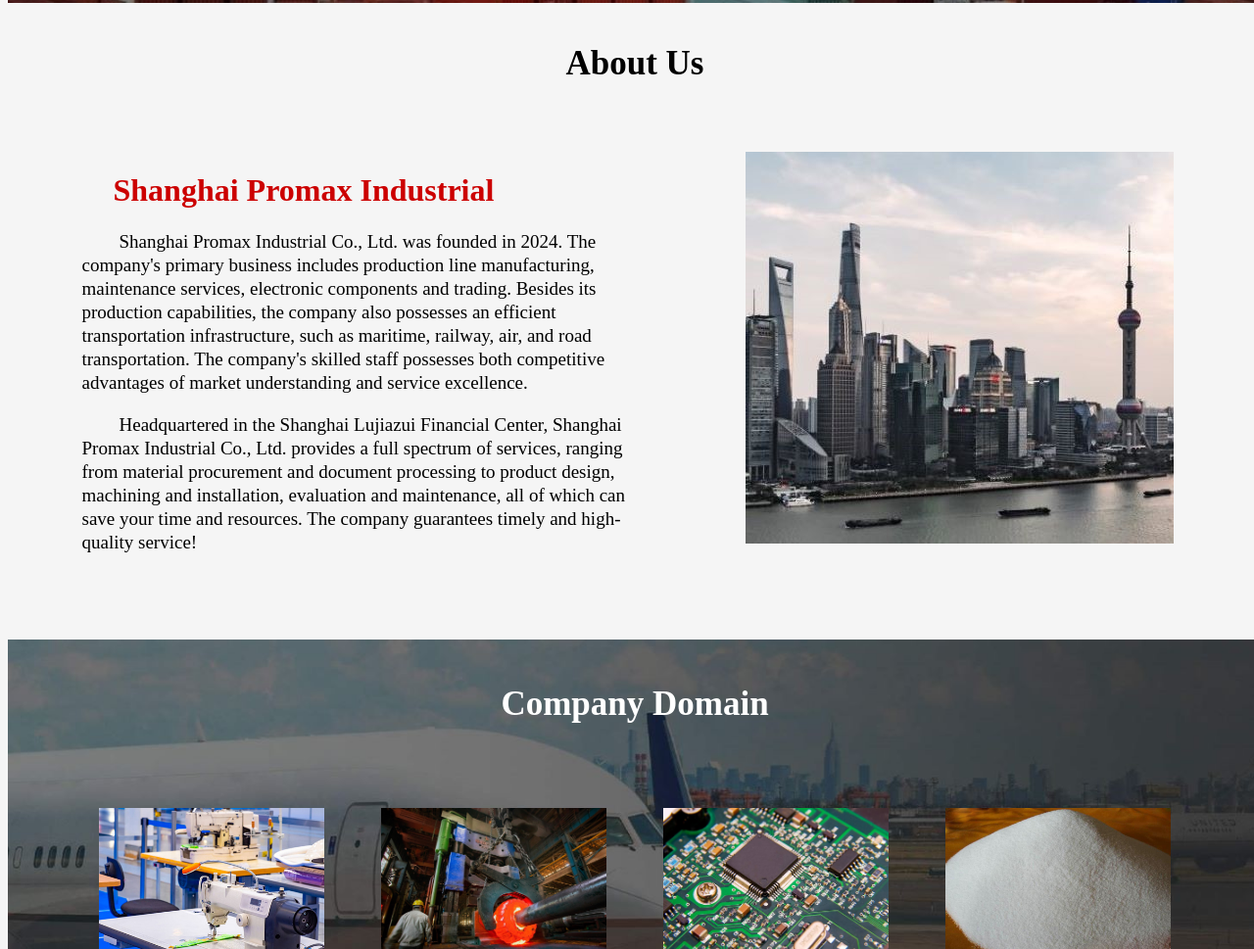
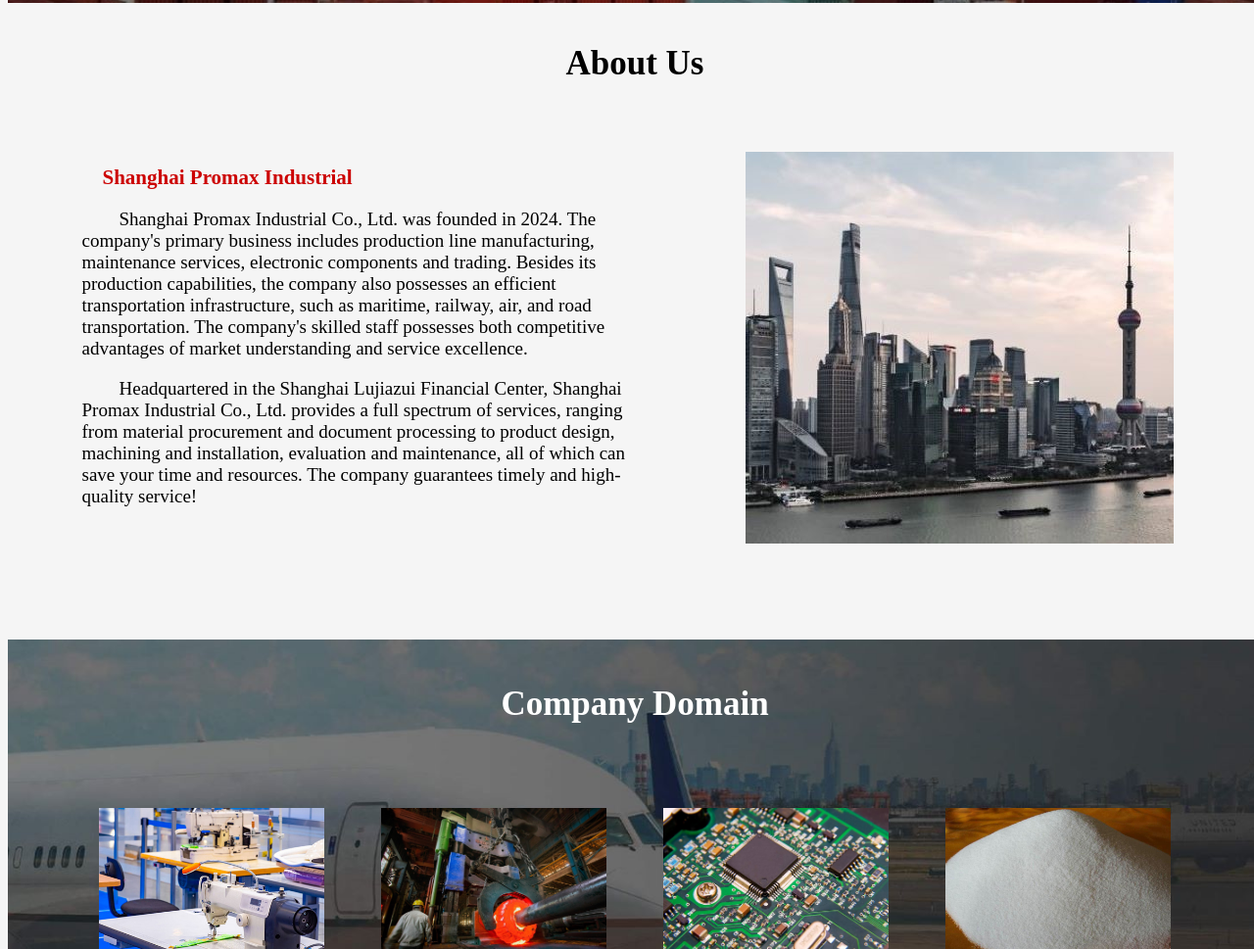
Before and after one commit to listen-wu/promax.website, a plain HTML site: page mobile-EN.html in a window 1280 px wide. Shown: the part 830-1799 px from the top of the page at 98% size. Drawn offline with Linux system fonts and the light colour scheme.

Commit message:
Add files via upload

```diff
--- a/mobile-styles.css
+++ b/mobile-styles.css
@@ -155,6 +155,7 @@
 }
 
 #gongsiming{
+font-size:21px;
 color:rgb(204, 0, 0);
 text-indent: 1em;
 }
@@ -173,13 +174,13 @@
 
 #gongsijieshao3{
 font-size:19px;
-line-height:24px;
+line-height:22px;
 text-indent: 2em;
 }
 
 #gongsijieshao4{
 font-size:19px;
-line-height:24px;
+line-height:22px;
 text-indent: 2em;
 }
 
```
